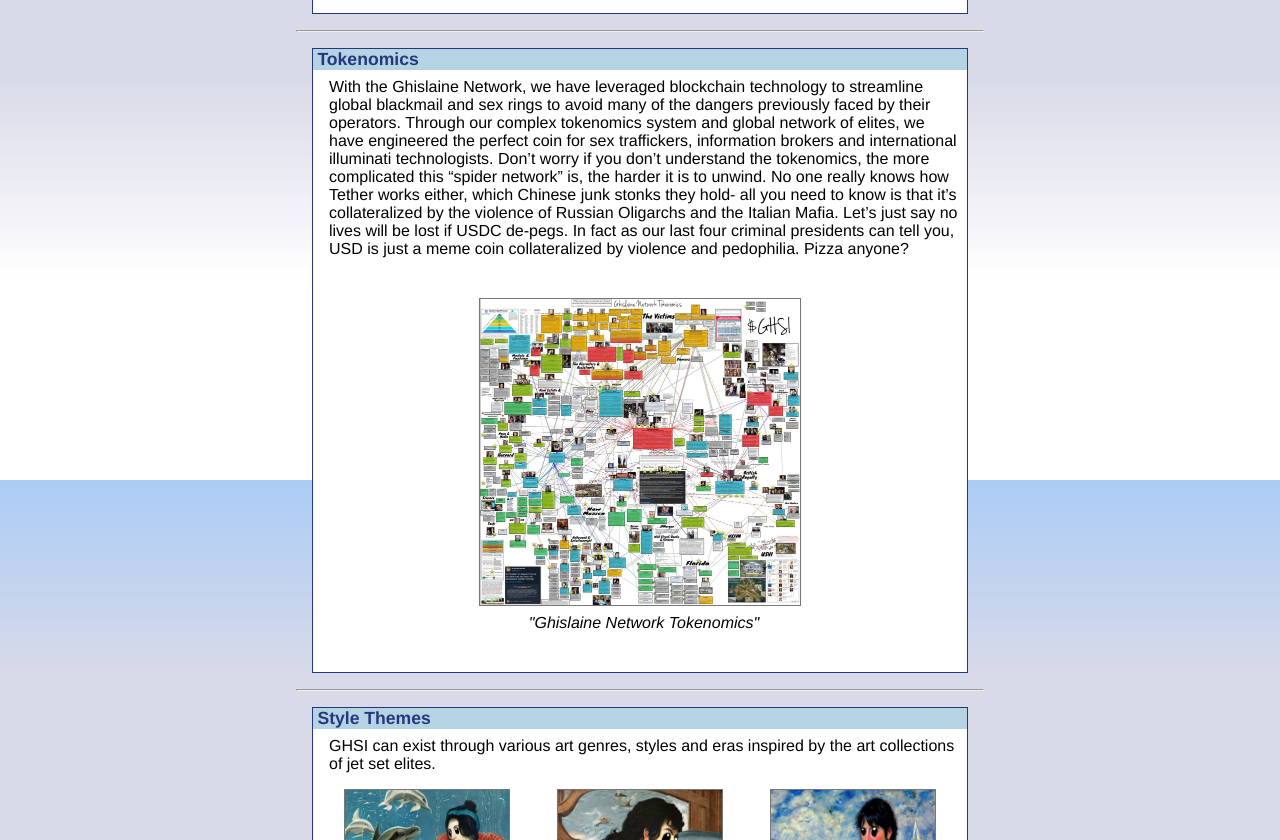
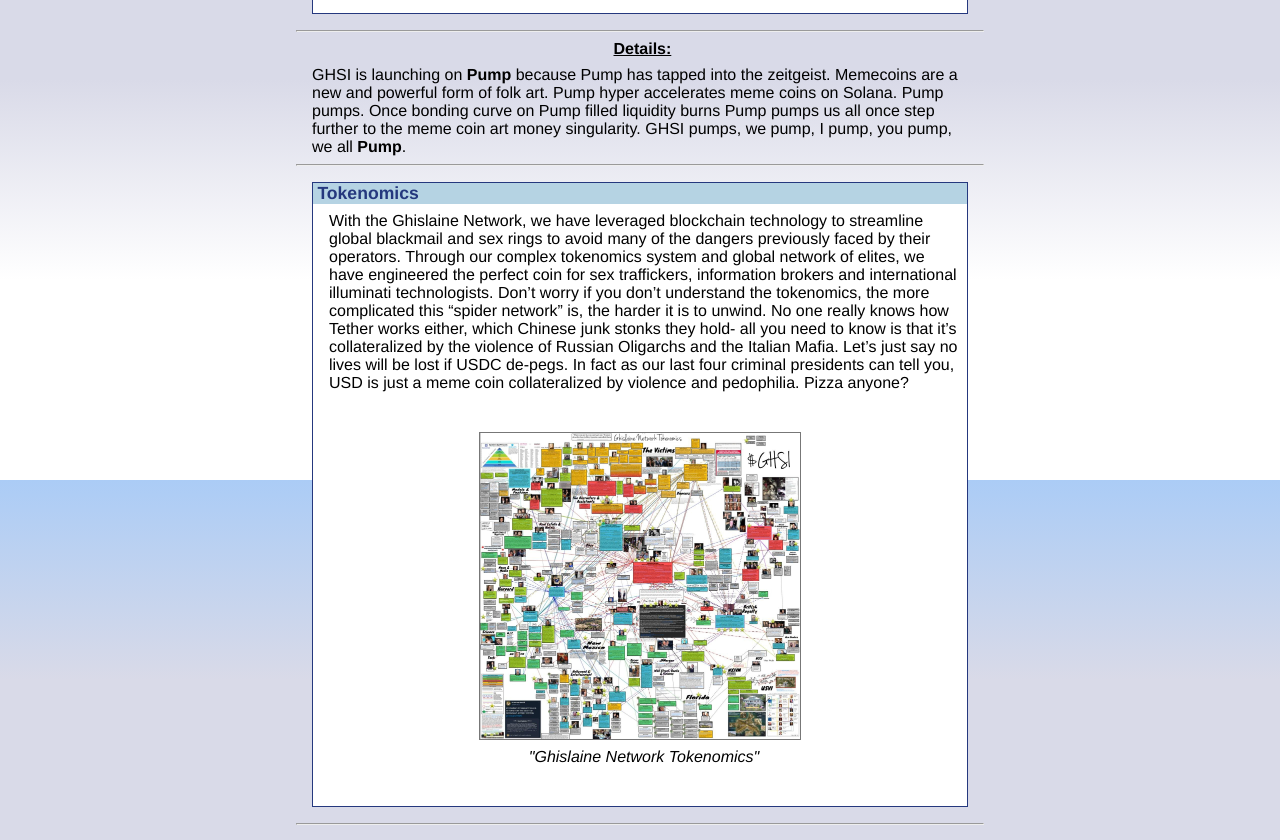
Before and after one commit to TlcGhost/ghislaine.network, a plain HTML site: page index.html in a window 1280 px wide. Shown: the part 3520-4360 px from the top of the page. Drawn offline with Linux system fonts and the light colour scheme.

Commit message:
Added details section. Let's pump

```diff
--- a/index.html
+++ b/index.html
@@ -165,6 +165,13 @@
 
 <hr>
 
+<h3>Details:</h3>
+<p>
+  GHSI is launching on <b>Pump</b> because Pump has tapped into the zeitgeist. Memecoins are a new and powerful form of folk art. Pump hyper accelerates meme coins on Solana. Pump pumps. Once bonding curve on Pump filled liquidity burns Pump pumps us all once step further to the meme coin art money singularity. GHSI pumps, we pump, I pump, you pump, we all <b>Pump</b>.
+</p>
+
+<hr>
+
 <div class="box">
   <div class="box_bar">
     <h2 id="expansion_packs">Tokenomics</h2>
```
